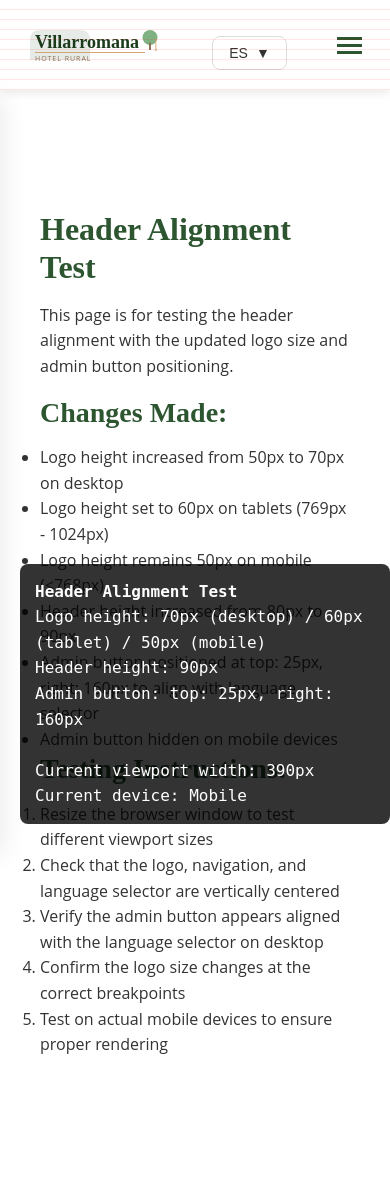
After one commit to JaimePerezGar/Villarromana, a PHP site: page /test-header-alignment.html in a window 390 px wide. The commit adds this page. Run offline with PHP 8.4, Linux system fonts and the light colour scheme; data that the repository does not hold is empty.

Commit message:
Improve header alignment and logo sizing
- Increase logo size on desktop from 50px to 70px for better harmony
- Add intermediate size (60px) for tablets
- Keep mobile logo at 50px (already well balanced)
- Align admin button horizontally with language selector
- Increase header height to 90px to accommodate larger logo
- Add smooth transitions for responsive changes

```diff
--- a/css/main.css
+++ b/css/main.css
@@ -13,7 +13,7 @@
     --light-gray: #f5f5f5;
     --border-radius: 8px;
     --transition: all 0.3s ease;
-    --header-height: 80px;
+    --header-height: 90px;
     --shadow-sm: 0 2px 10px rgba(0, 0, 0, 0.05);
     --shadow-md: 0 4px 20px rgba(0, 0, 0, 0.1);
     --shadow-lg: 0 8px 30px rgba(0, 0, 0, 0.15);
@@ -106,8 +106,9 @@ a:hover {
 }
 
 .logo img {
-    height: 50px;
+    height: 70px;
     width: auto;
+    transition: height 0.3s ease;
 }
 
 /* Navigation */
@@ -1158,8 +1159,18 @@ section:nth-child(even):not(.hero) {
 .p-4 { padding: 2rem; }
 .p-5 { padding: 3rem; }
 
+/* Additional Header Adjustments */
+.nav-wrapper > * {
+    align-items: center;
+}
+
 /* Responsive */
 @media (max-width: 768px) {
+    /* Mobile logo size */
+    .logo img {
+        height: 50px; /* Keep original size on mobile */
+    }
+
     /* Mobile Navigation */
     .nav-menu {
         position: fixed;
@@ -2878,3 +2889,10 @@ section:nth-child(even):not(.hero) {
         padding: 2rem;
     }
 }
+
+/* Medium screens (tablets) */
+@media (min-width: 769px) and (max-width: 1024px) {
+    .logo img {
+        height: 60px; /* Medium size for tablets */
+    }
+}
--- a/js/editor.js
+++ b/js/editor.js
@@ -58,8 +58,8 @@
         adminBtn.title = 'Admin Login';
         adminBtn.style.cssText = `
             position: fixed;
-            top: 20px;
-            right: 20px;
+            top: 25px;
+            right: 160px;
             width: 40px;
             height: 40px;
             padding: 0;
@@ -331,10 +331,10 @@
                 adminBtn.style.height = '40px';
                 adminBtn.style.fontSize = '18px';
             } else {
-                // Default desktop position
+                // Default desktop position - aligned with language selector
                 adminBtn.style.display = 'flex';
-                adminBtn.style.top = '20px';
-                adminBtn.style.right = '20px';
+                adminBtn.style.top = '25px';
+                adminBtn.style.right = '160px';
                 adminBtn.style.width = '40px';
                 adminBtn.style.height = '40px';
                 adminBtn.style.fontSize = '18px';
--- /dev/null
+++ b/test-header-alignment.html
@@ -0,0 +1,140 @@
+<!DOCTYPE html>
+<html lang="es">
+<head>
+    <meta charset="UTF-8">
+    <meta name="viewport" content="width=device-width, initial-scale=1.0">
+    <title>Test Header Alignment - Villa Romana</title>
+    <link rel="stylesheet" href="css/main.css">
+    <style>
+        /* Temporary visual aids for testing */
+        .test-grid {
+            position: fixed;
+            top: 0;
+            left: 0;
+            right: 0;
+            height: 90px;
+            background: repeating-linear-gradient(
+                to bottom,
+                transparent,
+                transparent 9px,
+                rgba(255, 0, 0, 0.1) 9px,
+                rgba(255, 0, 0, 0.1) 10px
+            );
+            pointer-events: none;
+            z-index: 9999;
+        }
+
+        .test-info {
+            position: fixed;
+            bottom: 20px;
+            left: 20px;
+            background: rgba(0, 0, 0, 0.8);
+            color: white;
+            padding: 15px;
+            border-radius: 8px;
+            font-family: monospace;
+            z-index: 10001;
+        }
+    </style>
+</head>
+<body>
+    <!-- Test grid overlay -->
+    <div class="test-grid"></div>
+
+    <!-- Header -->
+    <header class="header">
+        <nav class="navbar">
+            <div class="container nav-wrapper">
+                <a href="/" class="logo">
+                    <img src="img/logo-villarromana.svg" alt="Villa Romana">
+                </a>
+
+                <ul class="nav-menu">
+                    <li><a href="/" class="active">Inicio</a></li>
+                    <li><a href="/pages/instalaciones.html">Instalaciones</a></li>
+                    <li><a href="/pages/galeria.html">Galería</a></li>
+                    <li><a href="/pages/ubicacion.html">Ubicación</a></li>
+                    <li><a href="/pages/entorno.html">Entorno</a></li>
+                    <li><a href="/pages/comentarios.html">Comentarios</a></li>
+                    <li><a href="/pages/contacto.html">Contacto</a></li>
+                </ul>
+
+                <div class="language-selector">
+                    <button class="lang-button">
+                        <span>ES</span>
+                        <span>▼</span>
+                    </button>
+                    <div class="lang-dropdown">
+                        <a href="/" class="lang-option active">Español</a>
+                        <a href="/en/" class="lang-option">English</a>
+                    </div>
+                </div>
+
+                <button class="nav-toggle">
+                    <span></span>
+                    <span></span>
+                    <span></span>
+                </button>
+            </div>
+        </nav>
+    </header>
+
+    <!-- Test info display -->
+    <div class="test-info">
+        <strong>Header Alignment Test</strong><br>
+        Logo height: 70px (desktop) / 60px (tablet) / 50px (mobile)<br>
+        Header height: 90px<br>
+        Admin button: top: 25px, right: 160px<br>
+        <br>
+        Current viewport width: <span id="viewport-width"></span>px<br>
+        Current device: <span id="device-type"></span>
+    </div>
+
+    <!-- Content -->
+    <main style="padding: 120px 20px;">
+        <div class="container">
+            <h1>Header Alignment Test</h1>
+            <p>This page is for testing the header alignment with the updated logo size and admin button positioning.</p>
+
+            <h2>Changes Made:</h2>
+            <ul>
+                <li>Logo height increased from 50px to 70px on desktop</li>
+                <li>Logo height set to 60px on tablets (769px - 1024px)</li>
+                <li>Logo height remains 50px on mobile (≤768px)</li>
+                <li>Header height increased from 80px to 90px</li>
+                <li>Admin button positioned at top: 25px, right: 160px to align with language selector</li>
+                <li>Admin button hidden on mobile devices</li>
+            </ul>
+
+            <h2>Testing Instructions:</h2>
+            <ol>
+                <li>Resize the browser window to test different viewport sizes</li>
+                <li>Check that the logo, navigation, and language selector are vertically centered</li>
+                <li>Verify the admin button appears aligned with the language selector on desktop</li>
+                <li>Confirm the logo size changes at the correct breakpoints</li>
+                <li>Test on actual mobile devices to ensure proper rendering</li>
+            </ol>
+        </div>
+    </main>
+
+    <script src="js/editor.js"></script>
+    <script>
+        // Update viewport info
+        function updateViewportInfo() {
+            const width = window.innerWidth;
+            document.getElementById('viewport-width').textContent = width;
+
+            let deviceType = 'Desktop';
+            if (width <= 768) {
+                deviceType = 'Mobile';
+            } else if (width <= 1024) {
+                deviceType = 'Tablet';
+            }
+            document.getElementById('device-type').textContent = deviceType;
+        }
+
+        updateViewportInfo();
+        window.addEventListener('resize', updateViewportInfo);
+    </script>
+</body>
+</html>
```
